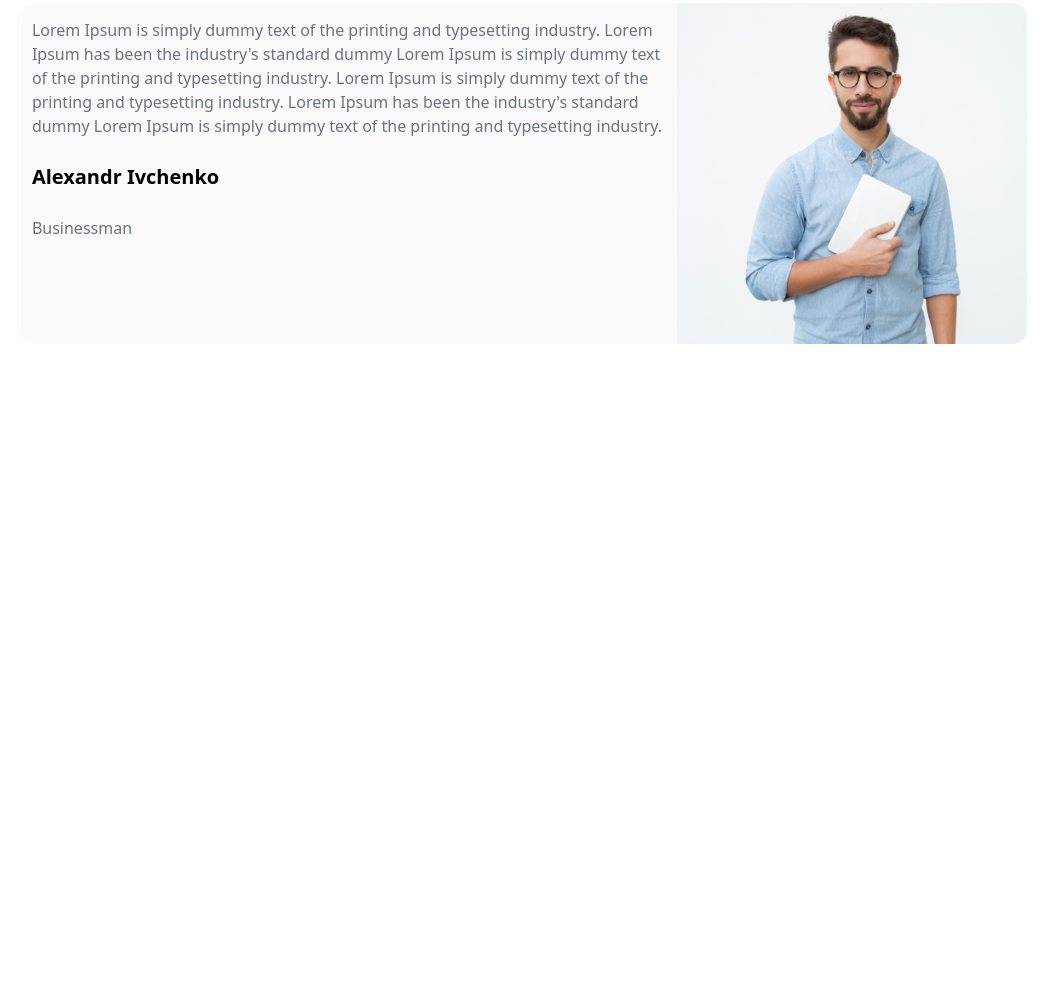
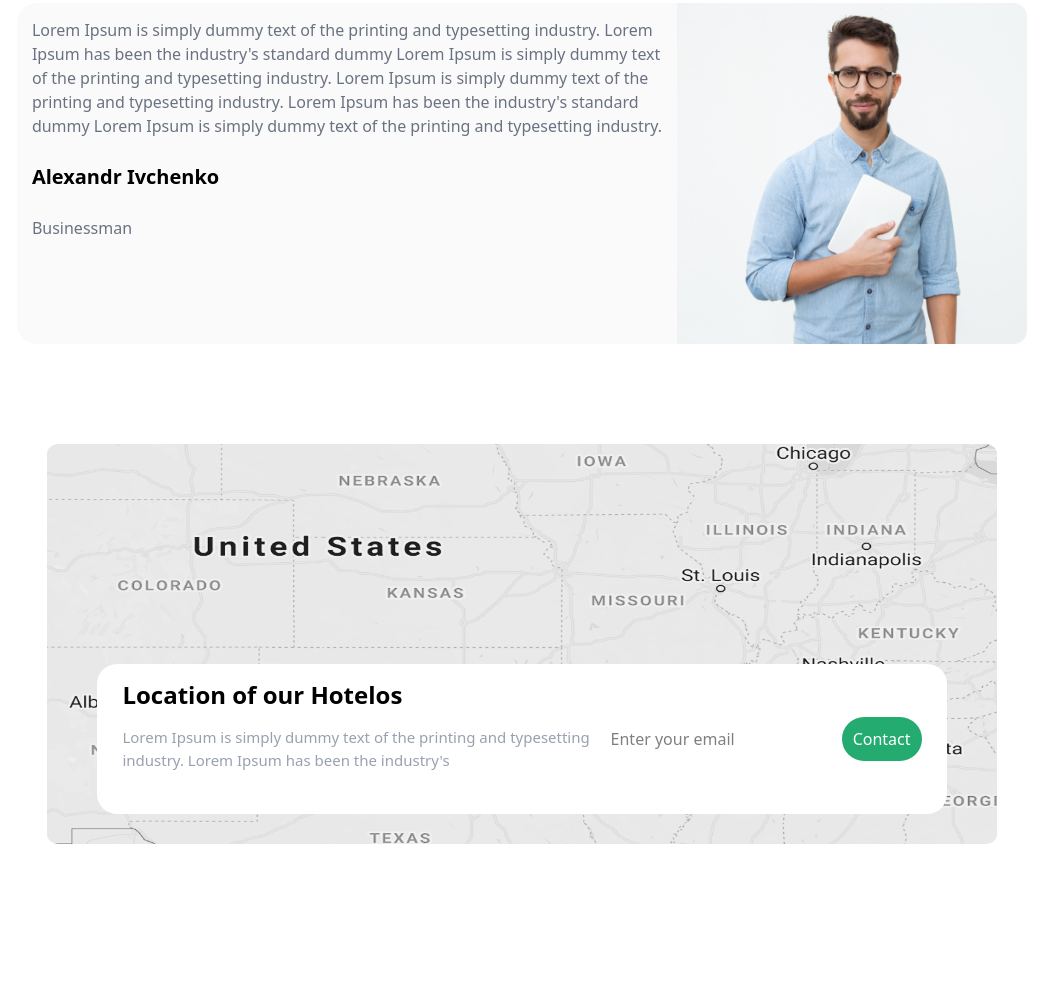
Before and after one commit to JurabekSayfiddinov/hotel-project, a website: page index.html in a window 1280 px wide. Shown: the part 2233-3227 px from the top of the page, without its empty margins (118-1176 px from the left). Before the commit the page ends 2577 px from the top, so only its background shows below. Drawn offline with Linux system fonts and the light colour scheme.

Commit message:
section - map

```diff
--- a/index.html
+++ b/index.html
@@ -176,6 +176,19 @@
                 </div>
                 <img class="w-[350px] lg:m-0 m-auto" src="./image/Mask Group (1).png" alt="">
             </section>
+            <section class="max-w-300 m-auto mt-[100px]">
+                <img class="lg:w-[950px] w-[350px]  h-[400px] m-auto" src="./image/map.png" alt="">
+                <div class="lg:w-[850px] w-[300px] lg:h-[150px] m-auto bg-white flex justify-around p-[15px] relative top-[-180px] rounded-[20px] lg:flex-row flex-col m-auto ">
+                    <div class="flex flex-col gap-[15px] ">
+                        <p class="text-2xl font-bold">Location of our Hotelos</p>
+                        <p class="text-[15px] text-gray-400">Lorem Ipsum is simply dummy text of the printing and typesetting <br> industry. Lorem Ipsum has been the industry's </p>
+                    </div>
+                    <div class="flex items-center">
+                        <input type="email" placeholder="Enter your email">
+                       <p class="text-center w-[80px] p-[10px] bg-[#24AB70] text-white rounded-[25px]">Contact</p>
+                    </div>
+                </div>
+            </section>
         </main>
 </body>
 </html>
```
Also changed, not shown: image/map.png (added), src/output.css.
